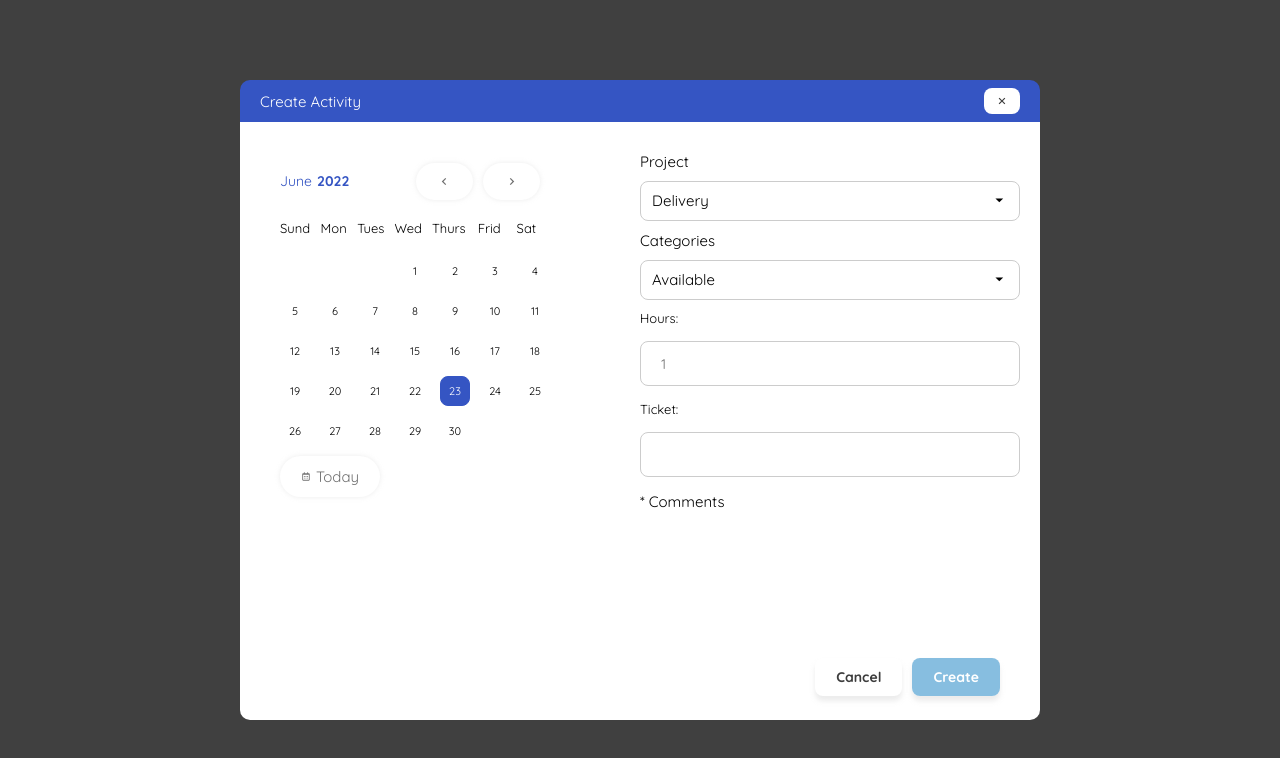
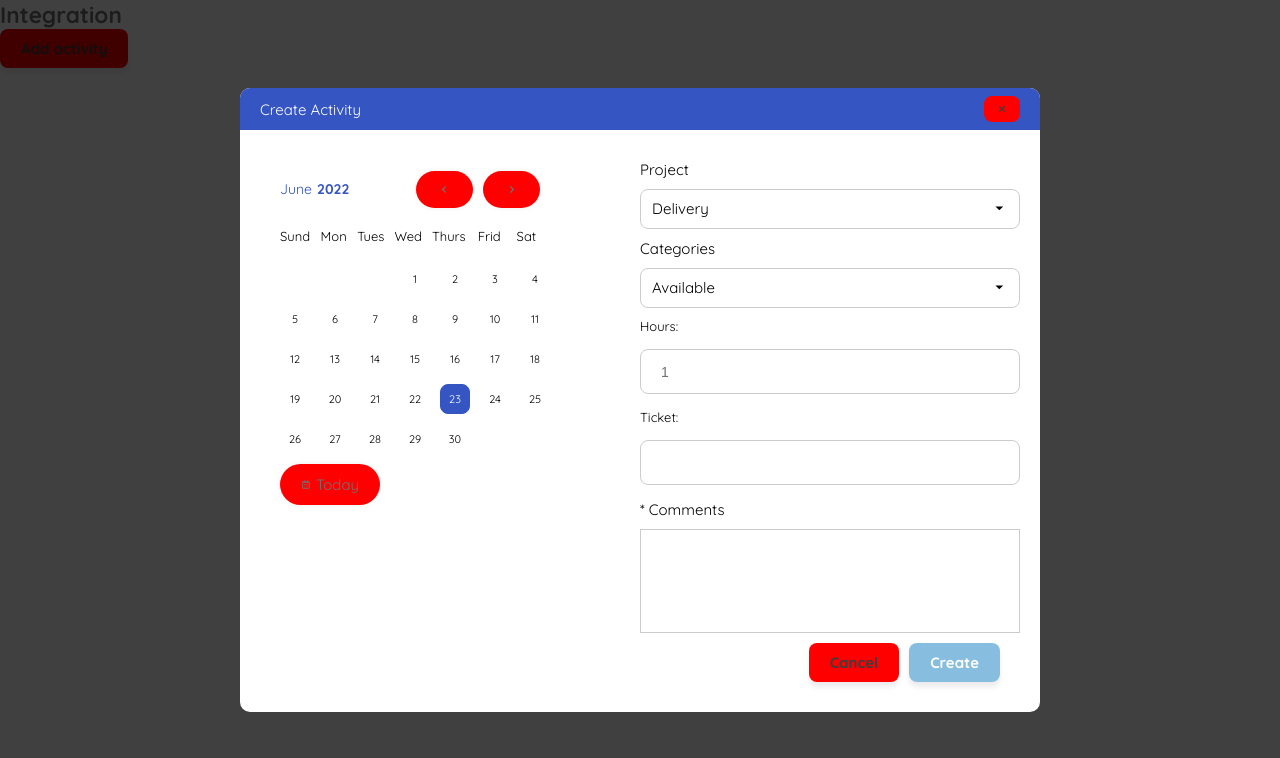
Before and after one commit to albalp/dinamita-reloaded-components, a React (Create React App) app: page / in a window 1280 px wide. Both pictures are taken after a click on the button "Add activity". Shown: the top 758 px of the page. Built offline with nearby package versions, Linux system fonts and the light colour scheme.

Commit message:
change global css tags for classes and add in components

```diff
--- a/public/index.html
+++ b/public/index.html
@@ -24,7 +24,7 @@
       work correctly both with client-side routing and a non-root public URL.
       Learn how to configure a non-root public URL by running `npm run build`.
     -->
-    <title>React App</title>
+    <title>Input Form</title>
   </head>
   <body>
     <noscript>You need to enable JavaScript to run this app.</noscript>
--- a/src/components/Calendar/Calendar.jsx
+++ b/src/components/Calendar/Calendar.jsx
@@ -23,8 +23,8 @@ const Calendar = function ({dark, shadow, backgroundColor, size, variant, setVal
                     <p className="calendar-header-date-year">{calendar.year}</p>
                 </div>
                 <div className="calendar-header-actions">
-                    <button aria-label="button previous month" className="calendar-button calendar-header-actions-action-prev" onClick={prevMonth}><BiChevronLeft/></button>
-                    <button aria-label="button next month" className="calendar-button calendar-header-actions-action-next" onClick={nextMonth}><BiChevronRight/></button>
+                    <button aria-label="button previous month" className="button-modal calendar-button calendar-header-actions-action-prev" onClick={prevMonth}><BiChevronLeft/></button>
+                    <button aria-label="button next month" className="button-modal calendar-button calendar-header-actions-action-next" onClick={nextMonth}><BiChevronRight/></button>
                 </div>
             </div>
             <div className="calendar-week">
@@ -41,7 +41,7 @@ const Calendar = function ({dark, shadow, backgroundColor, size, variant, setVal
                 {calendar.dateSelected && (calendar.dateSelected.getDate() !== currentDate.getDate() || calendar.dateSelected.getMonth() !== currentDate.getMonth() || calendar.dateSelected.getFullYear() !== currentDate.getFullYear()) &&
                     <p className="calendar-date-selected">{ `${calendar.dateSelected.getDate()} ${months[calendar.dateSelected.getMonth()]} ${calendar.dateSelected.getFullYear()}` }</p>
                 }
-                <button aria-label="button reset date" className="calendar-button calendar-button-reset" onClick={handleClickReset}><BiCalendar/> Today</button>
+                <button aria-label="button reset date" className="button-modal calendar-button calendar-button-reset" onClick={handleClickReset}><BiCalendar/> Today</button>
                 <span aria-label="legend warning date selected" className={`calendar-legend ${calendar.dateSelected && (calendar.dateSelected.getDate() !== currentDate.getDate() || calendar.dateSelected.getMonth() !== currentDate.getMonth() || calendar.dateSelected.getFullYear() !== currentDate.getFullYear()) ? 'activated' : ''}`}>You are selecting a date different to current</span>
             </div>
         </div>
--- a/src/components/dropdown/DropDown.jsx
+++ b/src/components/dropdown/DropDown.jsx
@@ -40,7 +40,7 @@ const Dropdown = ( {title, options, icon, size, borderRadius, dark, light}  ) =>
             <input
             ref={ref}
             type="text"
-            className="input-option"
+            className="input-option input-modal"
             placeholder={selectedOption}
             value={displayValue()}
             onChange={e => {
--- a/src/components/saveButton.jsx
+++ b/src/components/saveButton.jsx
@@ -8,7 +8,7 @@ const SaveButton = ({ beforeSave, backgroundColor, size, label, borderRadius, va
 
   return (
     <div>
-      <button className={['storybook-button', `storybook-button--${size}`, `storybook-button--${variant}`, mode, radius, shadowButton,  className].join(' ')} style={backgroundColor && { backgroundColor }} {...props}>
+      <button className={[ 'button-modal' ,'storybook-button', `storybook-button--${size}`, `storybook-button--${variant}`, mode, radius, shadowButton,  className].join(' ')} style={backgroundColor && { backgroundColor }} {...props}>
         {icon && icon}
         {label}
       </button>
--- a/src/components/textArea/textArea.jsx
+++ b/src/components/textArea/textArea.jsx
@@ -10,9 +10,9 @@ const TextArea = ({placeholder, borderRadius, label, variant, important, ...prop
                 {important && '* ' }
                 {label && label}
             </label>
-                <textarea id={label && label.toLowerCase()}  required=" " rows="5" className={[radius]}  {...props}>
+                <textarea id={label && label.toLowerCase()}  required=" " rows="5" className={['textarea-modal', radius]}  {...props}>
 
-                </textarea>
+                </textarea >
 
         </div>
     );
--- a/src/css/global_styles.css
+++ b/src/css/global_styles.css
@@ -84,10 +84,9 @@ body {
     font-size: var(--fs-15);
 }
 
-button,
-select,
-input,
-textarea {
+.button-modal,
+.input-modal,
+.textarea-modal {
     border: 1px solid transparent;
     outline: none;
     transition: var(--transition);
@@ -95,16 +94,15 @@ textarea {
     font-size: var(--fs-15);
 }
 
-button {
+.button-modal {
     display: inline-flex;
     align-items: center;
     gap: 5px;
     cursor: pointer;
+    background-color: red;
 }
 
 a { text-decoration: none; }
-
-ul, li { list-style: none; }
 
 /* Animations */
 
@@ -127,7 +125,7 @@ ul, li { list-style: none; }
 
 }
 
-.container {
+/* .container {
     width: 100%;
     height: 90vh;
     display: flex;
@@ -135,7 +133,15 @@ ul, li { list-style: none; }
     align-items: center;
     flex-direction: column;
     gap: 10px;
+
+} */
+.estilos-ul{
+    list-style: none;
 }
+.estilos-li{
+    list-style: none;
+}
+
 
 .form-footer {
     width: 100%;
```
